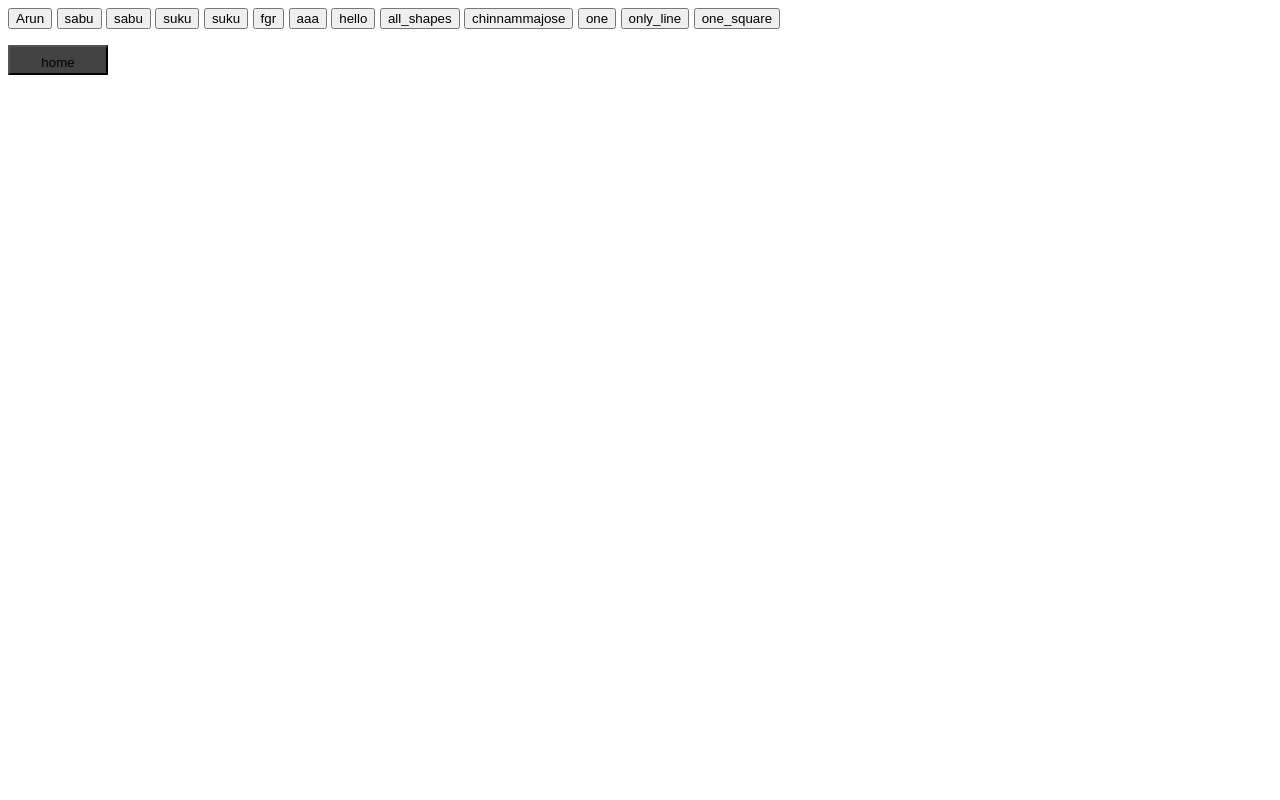
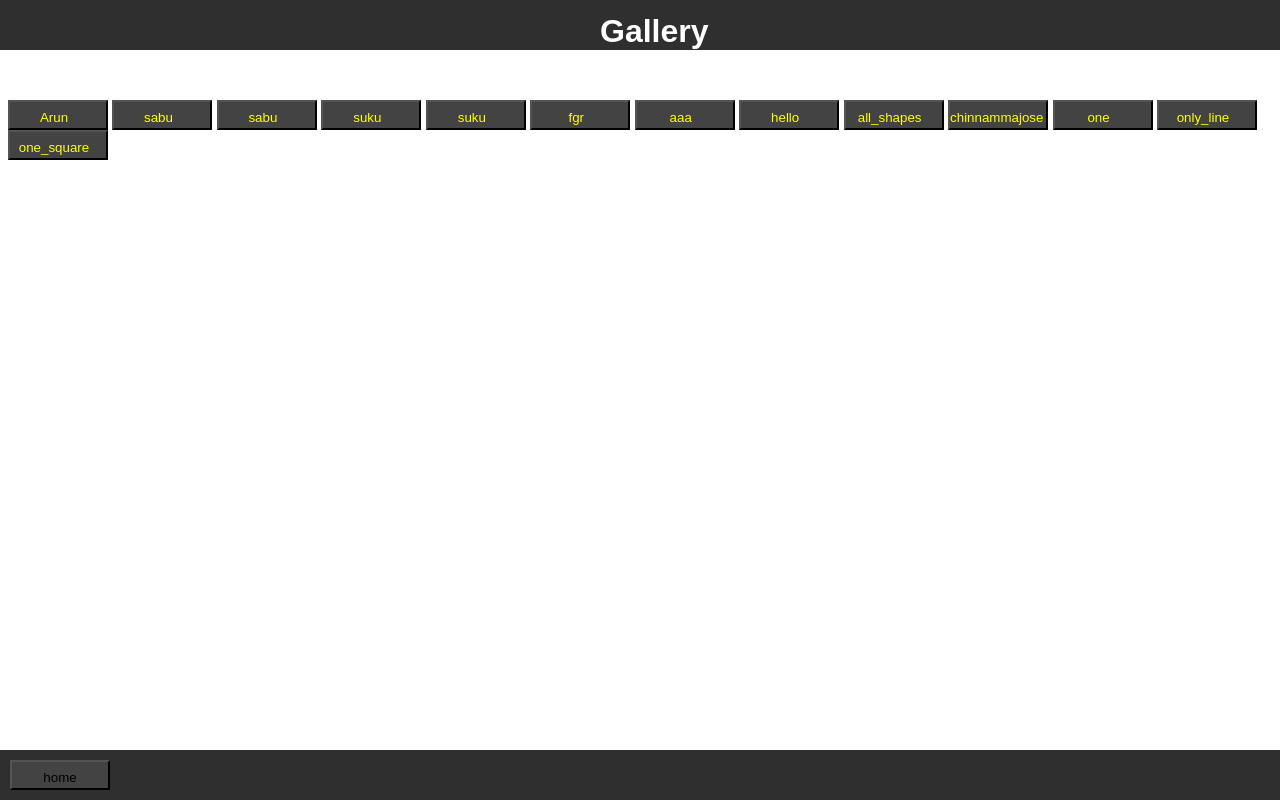
Before and after one commit to arunvalluthadam/paintapp-django, a Django app: page /display/ in a window 1280 px wide. Run offline with Django 3.2, Linux system fonts and the light colour scheme; data comes from the database, SQL or seed files in the repository; both versions use the stored data as it was after the commit; parts of the project's set-up code (start-up, migrations or seed data) failed here and were passed over; some libraries are stand-ins or nearby versions.

Commit message:
add some css content

```diff
--- a/paint/templates/recent.html
+++ b/paint/templates/recent.html
@@ -1,10 +1,12 @@
 {% extends "base.html" %}
 
 {% block content %}
-    {% for post in posts %}
-        <!--<form method="post">-->
-            <!--{{post.id}}-->
-            <input type="button" name=pic value={{post.title}} onclick="load(this.value)">
+    <div id="toolbar">
+		<h1 style="position: absolute; top: -8px;left: 600px;">Gallery</h2>
+	</div>
+    <div style="position: absolute;top: 100px;">
+        {% for post in posts %}
+            <input class="shape" type="button" name=pic value={{post.title}} onclick="load(this.value)" style="color: yellow;padding-bottom: 10px;padding-left: 0px;">
             <script>
                 function home() {
                     document.location.href="/";
@@ -13,7 +15,9 @@
                     document.location.href="/recent/"+value;
                 }
             </script>
-        </form>
-    {% endfor %}
-    <p><input class="shape" type="button" value="home" onclick="home()"></p>
+        {% endfor %}
+    </div>
+    <div id="footbar">
+		<input class="shape" type="button" value="home" onclick="home()">
+	</div>
 {% endblock %}
```
Also changed, not shown: paint/templates/index.html (+4 -4 lines), paint/templates/loadpic.html (+6 -2 lines), storage.db.
